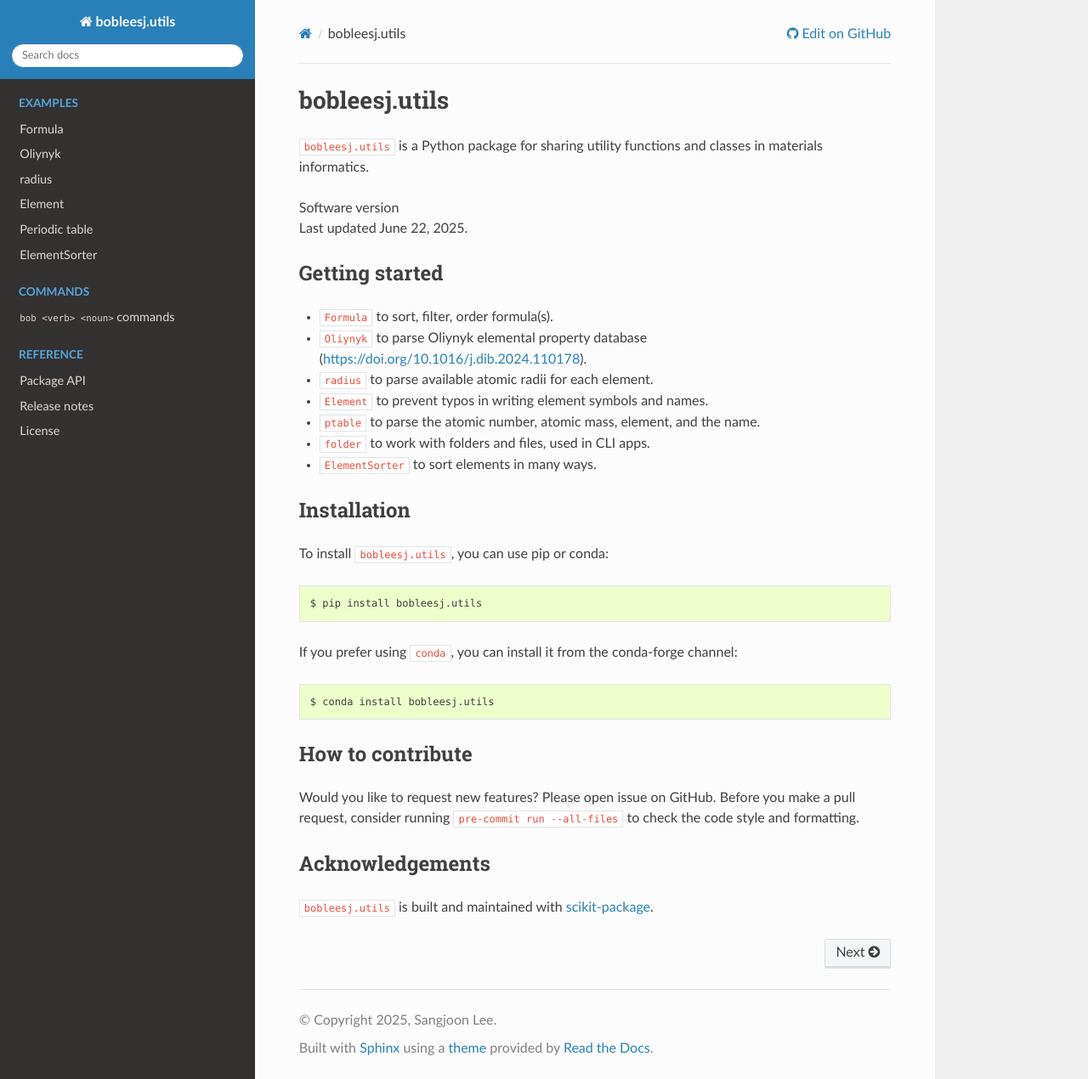
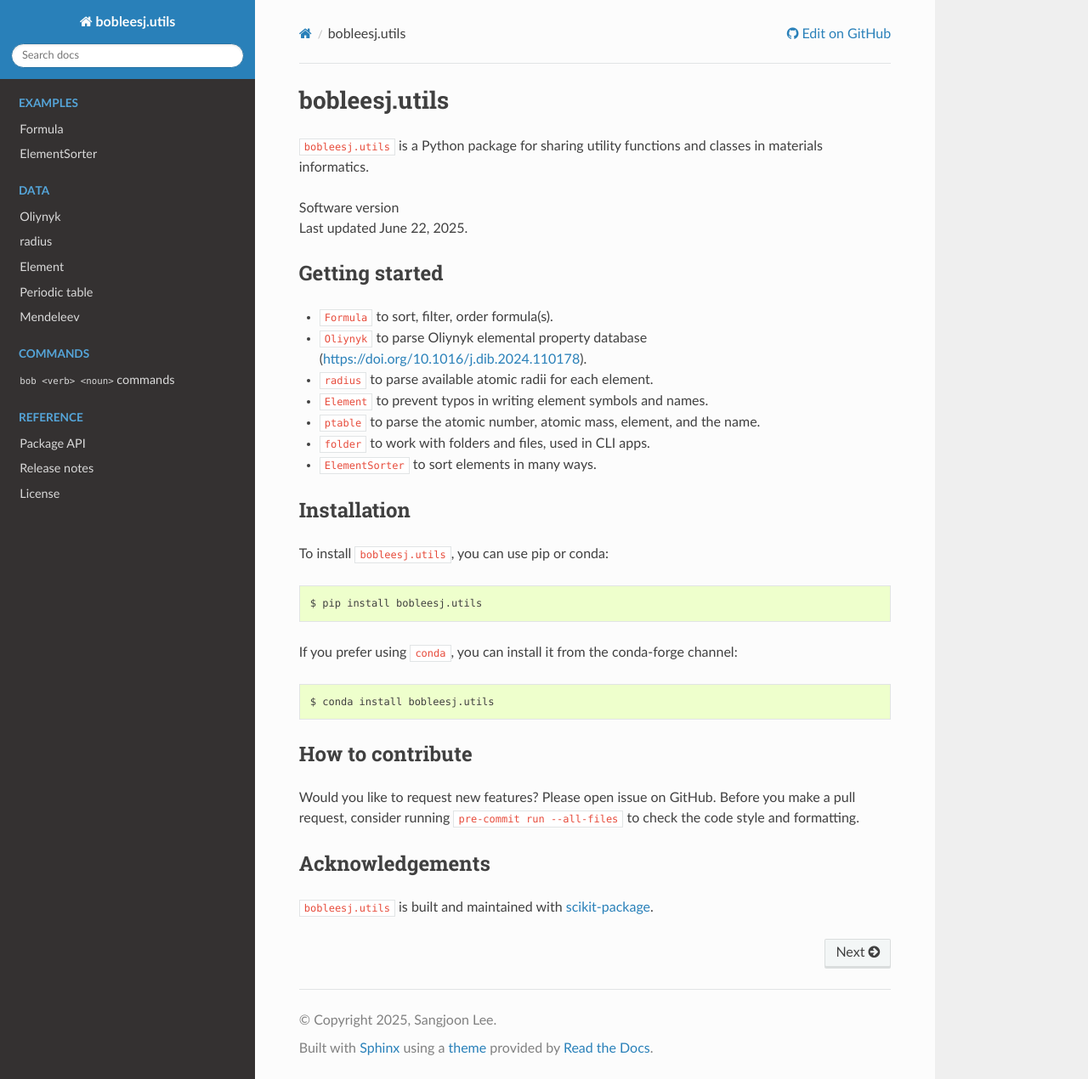
Before and after one commit to bobleesj/bobleesj.utils, a Sphinx documentation site: the page built from doc/source/index.rst, in a window 1280 px wide and 1270 px high. Shown: the whole window at 85% size. Built offline with Sphinx 7.4.7 and the Read the Docs theme 3.1.0, drawn with Linux system fonts in a browser that asks for light colours.

Commit message:
docs: add Mendeleev to doc

```diff
--- a/doc/source/index.rst
+++ b/doc/source/index.rst
@@ -62,11 +62,19 @@ Acknowledgements
    :caption: EXAMPLES
 
    notebooks/Formula
+   notebooks/ElementSorter
+
+
+.. toctree::
+   :maxdepth: 2
+   :hidden:
+   :caption: DATA
+
    notebooks/Oliynyk
    notebooks/radius
    notebooks/Element
    notebooks/ptable
-   notebooks/ElementSorter
+   notebooks/mendeleev
 
 .. toctree::
    :maxdepth: 2
```
Also changed, not shown: doc/source/notebooks/ElementSorter.ipynb, doc/source/notebooks/mendeleev.ipynb (added).
